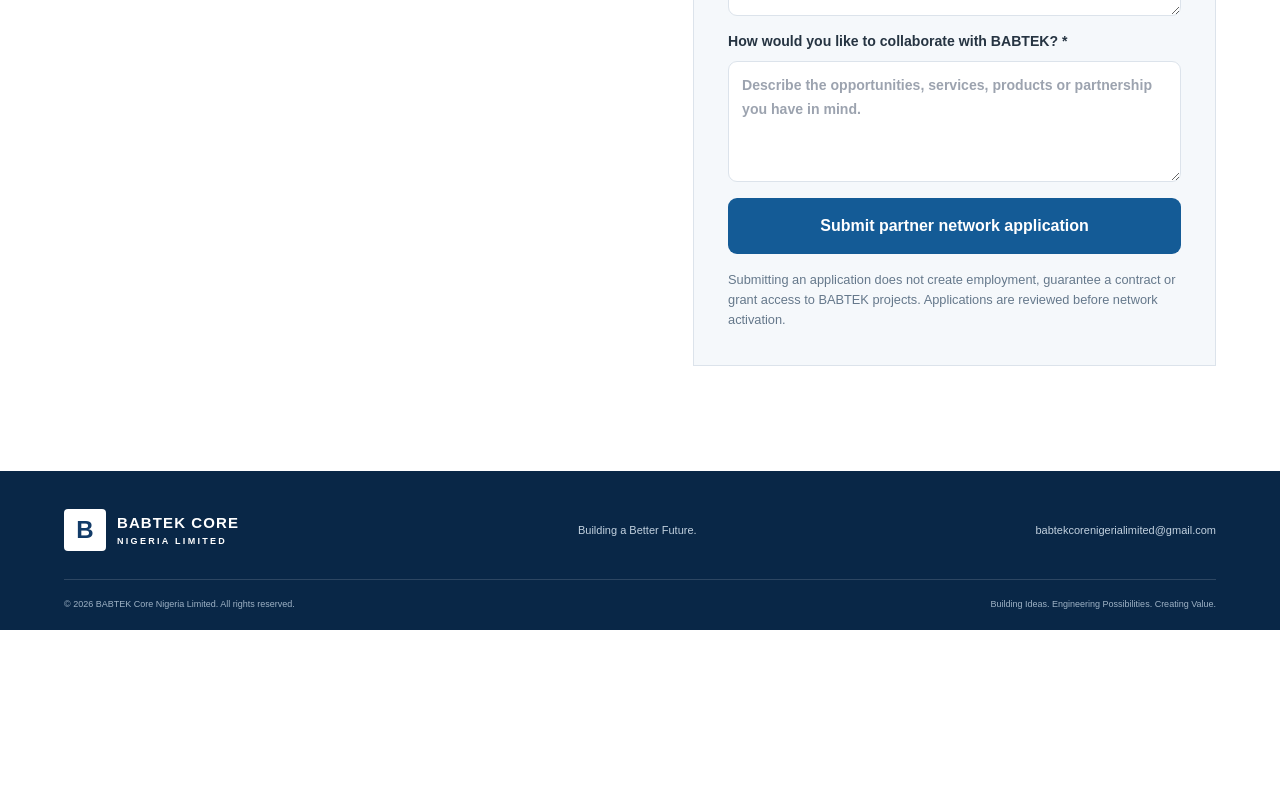
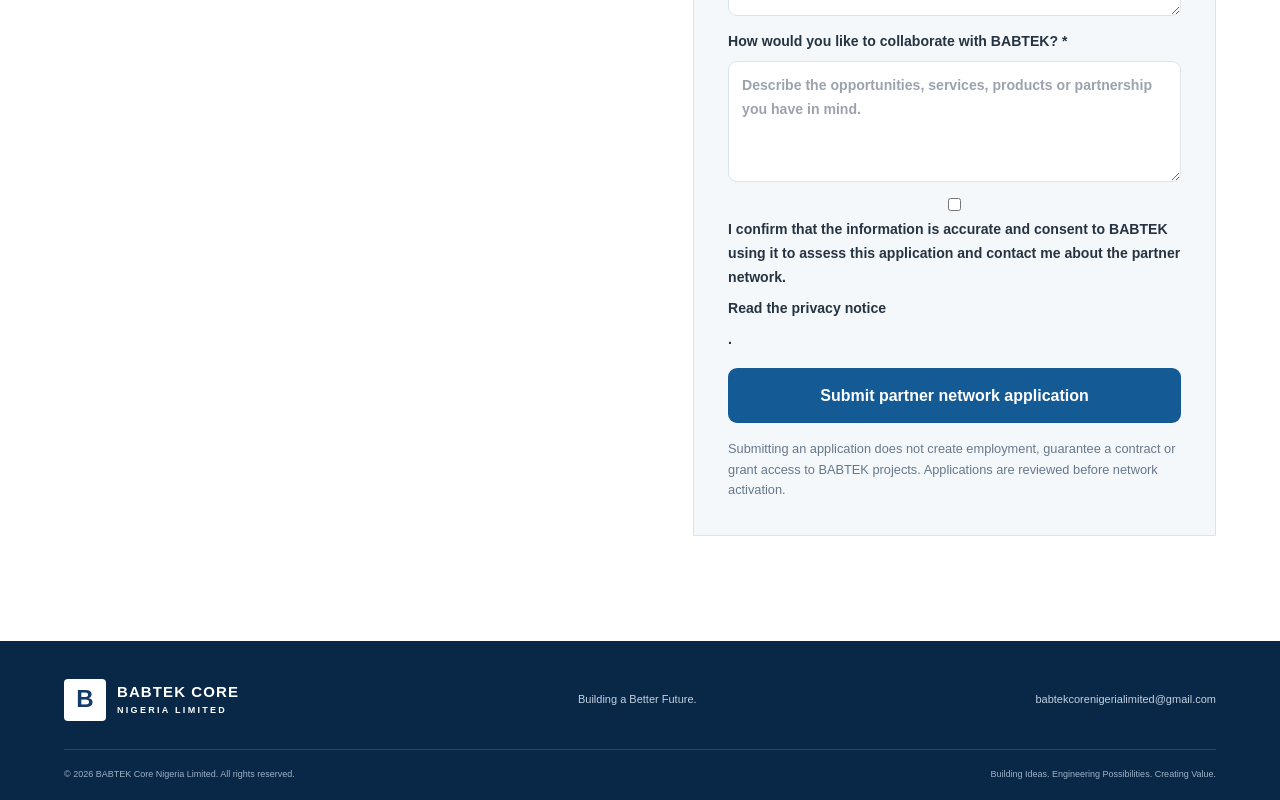
Before and after one commit to babtekcorenigerialimited-cpu/babtek-core-website, a Next.js app: page /partner-network in a window 1280 px wide. Shown: the part 1645-2445 px from the top of the page. Before the commit the page ends 2275 px from the top, so only its background shows below. Built offline with nearby package versions, Linux system fonts and the light colour scheme; no server answers; the database is empty.

Commit message:
Add privacy acknowledgement to public partner applications

```diff
--- a/components/partner/partner-application-form.tsx
+++ b/components/partner/partner-application-form.tsx
@@ -18,6 +18,7 @@ export function PartnerApplicationForm(){
    primary_category:String(data.get("primary_category")||""),specialties:String(data.get("specialties")||""),
    division_affiliations:data.getAll("division_affiliations").map(String),website:String(data.get("portfolio_url")||""),
    experience_summary:String(data.get("experience_summary")||""),collaboration_interest:String(data.get("collaboration_interest")||""),
+   privacy_acknowledged:data.get("privacy_acknowledged")==="on",
    website_honeypot:String(data.get("website_honeypot")||"")
   };
   try{
@@ -44,6 +45,7 @@ export function PartnerApplicationForm(){
    <label className="partner-form-wide">How would you like to collaborate with BABTEK? *<textarea name="collaboration_interest" required minLength={20} maxLength={3000} rows={4} placeholder="Describe the opportunities, services, products or partnership you have in mind."/></label>
    <label className="partner-honeypot" aria-hidden="true">Leave this field empty<input name="website_honeypot" tabIndex={-1} autoComplete="off"/></label>
   </div>
+  <label className="partner-privacy-consent"><input type="checkbox" name="privacy_acknowledged" required/> I confirm that the information is accurate and consent to BABTEK using it to assess this application and contact me about the partner network. <a href="/privacy#partner-applications" target="_blank" rel="noreferrer">Read the privacy notice</a>.</label>
   {error&&<p className="admin-alert" role="alert">{error}</p>}
   <button type="submit" disabled={busy}>{busy?"Submitting application…":"Submit partner network application"}</button>
   <small>Submitting an application does not create employment, guarantee a contract or grant access to BABTEK projects. Applications are reviewed before network activation.</small>
```
